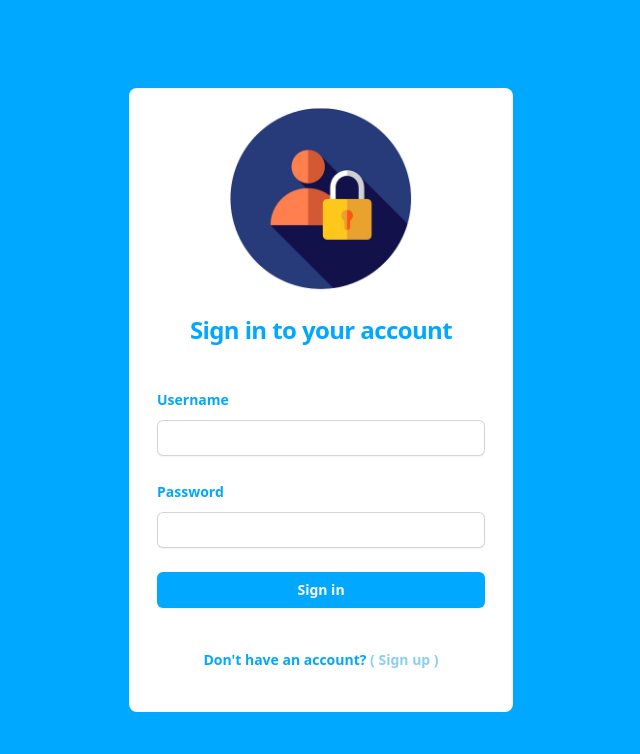
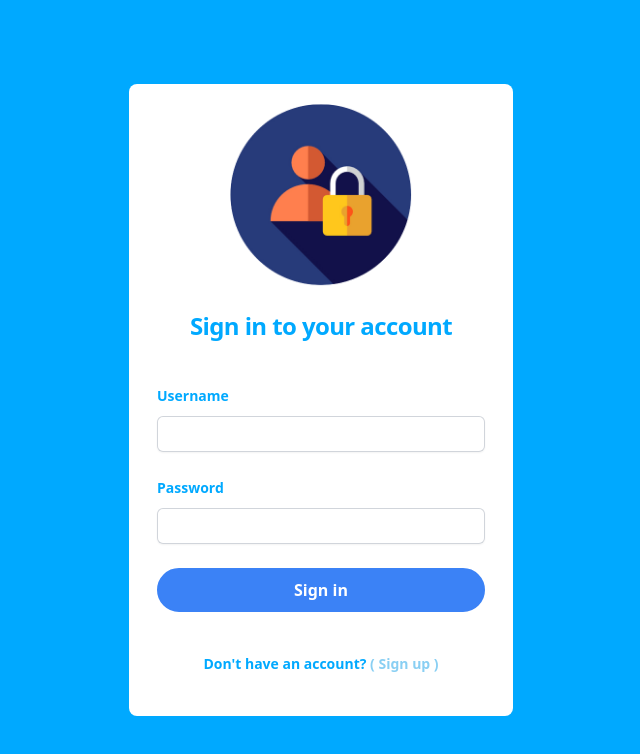
Before and after one commit to OpenWebTreasures/frontend-UMS, a React (Vite) app: page /login in a window 1280 px wide. Shown: the top 754 px of the page, without its empty margins (319-959 px from the left). Built offline with nearby package versions, Linux system fonts and the light colour scheme.

Commit message:
adding Button Component

```diff
--- /dev/null
+++ b/src/components/button.tsx
@@ -0,0 +1,37 @@
+// ButtonComponent.tsx
+
+import React, { ReactNode } from 'react';
+
+interface ButtonProps {
+    children: ReactNode;
+    onClick?: () => void;
+    type: 'button' | 'submit' | 'reset' | 'cancel';
+    propButtonClass?: null | string;
+    additionalClass?: null | string;
+}
+
+const Button: React.FC<ButtonProps> = ({ children, onClick, type, propButtonClass, additionalClass }) => {
+    let buttonClass = 'bg-blue-500 hover:bg-blue-700 text-white font-bold py-2 px-4 rounded-full';
+
+    if (propButtonClass == null) {
+        if (type === 'submit') {
+            buttonClass = 'bg-blue-500 hover:bg-blue-700 text-white font-bold py-2 px-4 rounded-full border-2 border-blue-500';
+        } else if (type === 'reset') {
+            buttonClass = 'bg-gray-500 hover:bg-gray-700 text-white font-bold py-2 px-4 rounded-full border-2 border-grey-500';
+        } else if (type === 'cancel') {
+            buttonClass = 'bg-red-500 hover:bg-red-700 text-white font-bold py-2 px-4 rounded-full border-2 border-red-500';
+        }
+    }
+
+    return (
+        <button
+            type={type === 'submit' ? 'submit' : 'button'}
+            className={buttonClass + " " + additionalClass}
+            onClick={onClick}
+        >
+            {children}
+        </button>
+    );
+};
+
+export default Button;
--- a/src/pages/auth/Login.tsx
+++ b/src/pages/auth/Login.tsx
@@ -9,6 +9,7 @@ import { Link, NavigateFunction, useNavigate } from "react-router-dom";
 import { useState } from "react";
 import { REGISTER } from "../../routes";
 import { setAccessToken } from "../../store/actions/system";
+import Button from "../../components/button";
 
 interface Props {
     username: string;
@@ -64,7 +65,6 @@ function Login(props: Partial<Props>) {
                     {loginErr && (<div className="bg-red-100 border border-red-400 text-red-700 my-2 px-4 py-3 rounded" role="alert">
                         <strong className="font-bold">Holy smokes!</strong>
                         <span className="block sm:inline"> Please Check and enter valid Credentials !</span>
-
                     </div>)}
                     <form className="space-y-6" onSubmit={handleLogin}>
                         <div>
@@ -82,7 +82,7 @@ function Login(props: Partial<Props>) {
                         </div>
 
                         <div>
-                            <button type="submit" className="flex w-full justify-center rounded-md bg-main px-3 py-1.5 text-sm font-semibold leading-6 text-white shadow-sm hover:scale-105 hover:border-2 hover:border-blue-300 hover:bg-white hover:text-main focus-visible:outline focus-visible:outline-2 focus-visible:outline-offset-2 focus-visible:outline-indigo-600">Sign in</button>
+                            <Button type="submit" additionalClass={"w-full"}>Sign in</Button>
                         </div>
                     </form>
 
--- a/src/pages/roleslist.tsx
+++ b/src/pages/roleslist.tsx
@@ -6,6 +6,7 @@ import Role from "../interfaces/roleInterface";
 import { AiFillPlusCircle, AiOutlineCaretRight } from "react-icons/ai";
 import { ROLE_DETAILS } from "../routes";
 import CreateRoleModal from "./createRoleModal";
+import Button from "../components/button";
 
 
 function RolesPage() {
@@ -28,11 +29,9 @@ function RolesPage() {
             <div className="container mx-auto p-4">
                 <div className="flex flex-wrap justify-between items-center my-3">
                     <h1 className="text-2xl font-bold mb-4 text-main flex items-center"><AiOutlineCaretRight /> List of Roles</h1>
-                    <button
-                        onClick={() => setShowModal(true)}
-                        className="bg-main hover:bg-blue-700 text-white font-bold py-1 px-2 rounded-full flex items-center justify-center">
+                    <Button type="submit" additionalClass={"flex items-center"} onClick={() => setShowModal(true)} >
                         <AiFillPlusCircle /> <span className="m-1">Create</span>
-                    </button>
+                    </Button>
                 </div>
                 <table className="w-full text-sm text-left text-gray-500 dark:text-gray-400">
                     <thead className="text-xs text-black uppercase bg-gray-100 ">
--- a/src/pages/userdetails.tsx
+++ b/src/pages/userdetails.tsx
@@ -8,6 +8,7 @@ import { GiPoliceBadge } from "react-icons/gi";
 import { CHANGE_ANY_USER_PASSWORD, CHANGE_USER_ROLES, GET_ALL_ROLES, GET_USER_BY_ID, UPDATE_ANY_USER_DETAILS } from "../Apis";
 import { AxiosResponse } from "axios";
 import Role from "../interfaces/roleInterface";
+import Button from "../components/button";
 
 
 
@@ -75,9 +76,9 @@ function UserDetails() {
             adress: event.currentTarget.adress.value,
             username: event.currentTarget.username.value,
         }).then((response: AxiosResponse) => {
-            (response?.status && (response?.status === 200) )? setdetailsMessage({ status: true, message: "Details changed Successfully" }) : setdetailsMessage({ status: false, message: "Something Went Wrong !" });
+            (response?.status && (response?.status === 200)) ? setdetailsMessage({ status: true, message: "Details changed Successfully" }) : setdetailsMessage({ status: false, message: "Something Went Wrong !" });
 
-        }).catch(()=>{
+        }).catch(() => {
             setdetailsMessage({ status: false, message: "Something Went Wrong !" })
         })
     }
@@ -184,7 +185,7 @@ function UserDetails() {
                         />
                     </label>
                     <div className="flex justify-end m-3">
-                        <button type="submit" className="rounded-md font-bold hover:bg-blue-500 hover:text-white p-2 flex items-center border-2 border-blue-500 bg-blue-50">Submit</button>
+                        <Button type="submit" >Submit</Button>
                     </div>
                 </form>
 
@@ -195,7 +196,7 @@ function UserDetails() {
                     <strong>Last Updated On:</strong> {user?.lastUpdatedOn?.toString()}
                 </p>
             </div>
-            <div className="flex-1">
+            <div className="flex-1 max-w-[700px]">
                 <form onSubmit={handleChangeRoles} className="bg-white p-8 m-2 rounded-xl shadow shadow-slate-300 min-w-[330px]">
                     <h1 className="text-2xl font-semibold mb-4 flex items-center"><GiPoliceBadge /> Role Management</h1>
                     <Select
@@ -206,7 +207,7 @@ function UserDetails() {
                         isMulti={true}
                     />
                     <div className="mt-4 flex justify-end">
-                        <button className="p-1 rounded-md bg-main text-white font-bold border-2 border-blue-300 hover:bg-white hover:text-main">Save Changes</button>
+                        <Button type="submit">Save Changes</Button>
                     </div>
                 </form>
                 <div className="bg-white p-8 m-2 rounded-xl shadow shadow-slate-300 min-w-[330px]">
@@ -226,13 +227,12 @@ function UserDetails() {
                                 <input id="password" name="password" type="password" autoComplete="true" required className="w-full py-3 border border-slate-200 rounded-lg px-3 focus:outline-none focus:border-slate-500 hover:shadow" placeholder="New Password" />
                             </label>
 
-                            <button type="submit" className="w-full py-3 font-medium text-white bg-indigo-600 hover:bg-indigo-500 rounded-lg border-indigo-500 hover:shadow inline-flex space-x-2 items-center justify-center">
+                            <Button type="submit" additionalClass={"flex justify-center items-center"}>
                                 <svg xmlns="http://www.w3.org/2000/svg" fill="none" viewBox="0 0 24 24" strokeWidth="1.5" stroke="currentColor" className="w-6 h-6">
                                     <path strokeLinecap="round" strokeLinejoin="round" d="M15.75 5.25a3 3 0 013 3m3 0a6 6 0 01-7.029 5.912c-.563-.097-1.159.026-1.563.43L10.5 17.25H8.25v2.25H6v2.25H2.25v-2.818c0-.597.237-1.17.659-1.591l6.499-6.499c.404-.404.527-1 .43-1.563A6 6 0 1121.75 8.25z" />
                                 </svg>
-
                                 <span>Change password</span>
-                            </button>
+                            </Button>
                         </div>
                     </form>
                 </div>
```
